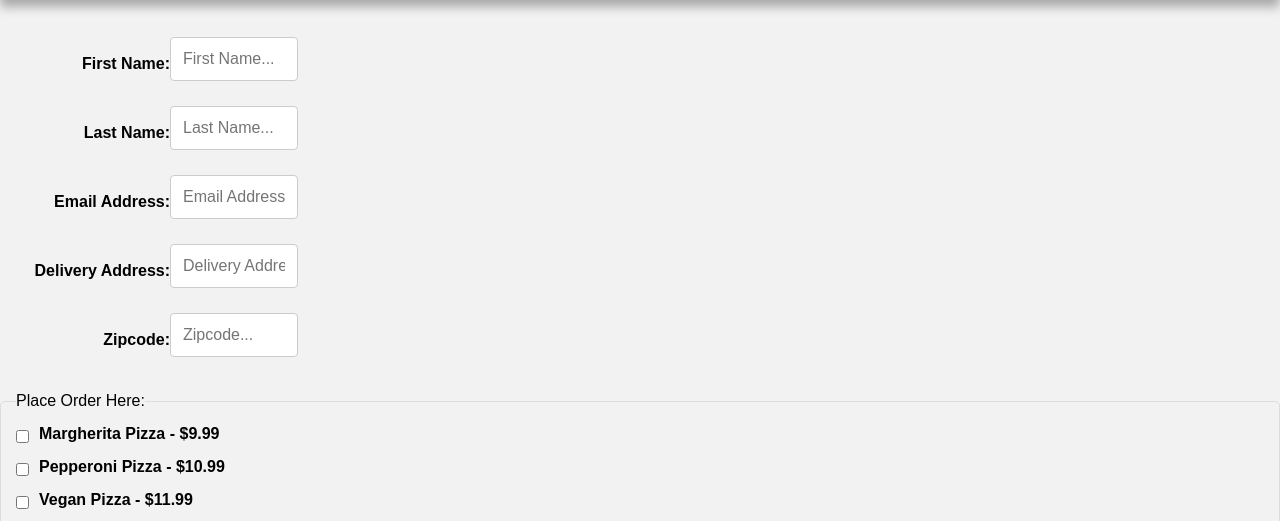
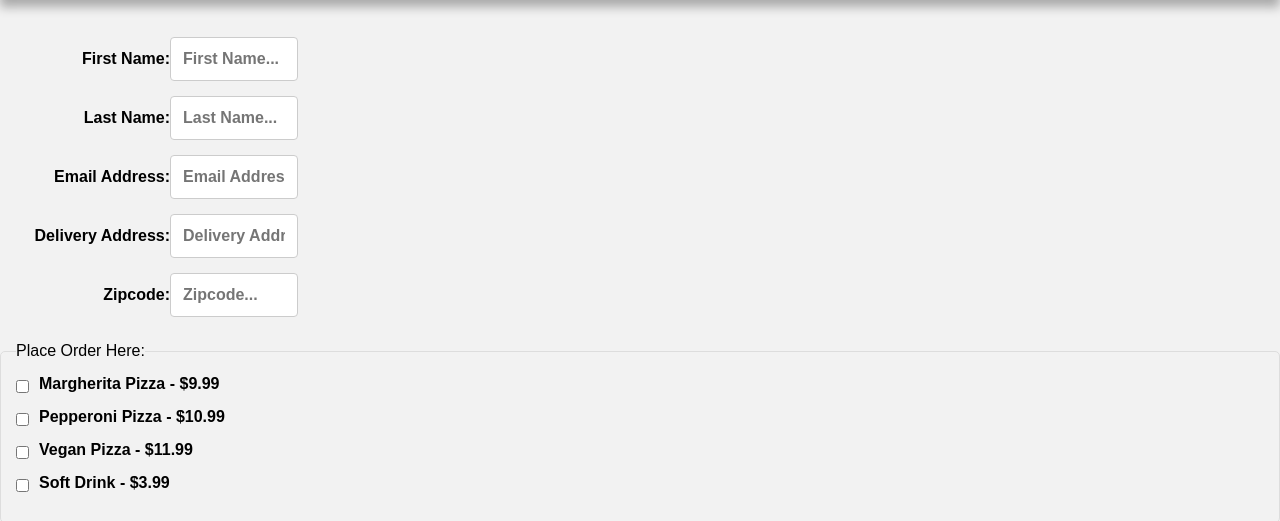
Before and after one commit to JDCJDC103/Pizza-Website, a plain HTML site: page order.html in a window 1280 px wide. Shown: the part 204-725 px from the top of the page. Drawn offline with Linux system fonts and the light colour scheme.

Commit message:
fixed form text inputs css

```diff
--- a/form.css
+++ b/form.css
@@ -20,6 +20,14 @@ input[type="checkbox"] {
 input[type="checkbox"]:checked {
   background-color: #4b7f52;
 }
+
+form input[type="text"]{
+  display: inline-block;
+  width: 10%;
+  font-weight: bold;
+  text-align: left;
+  margin-bottom: 5px;
+}
 /*size the labels*/
 label {
   display: inline-block;
```
